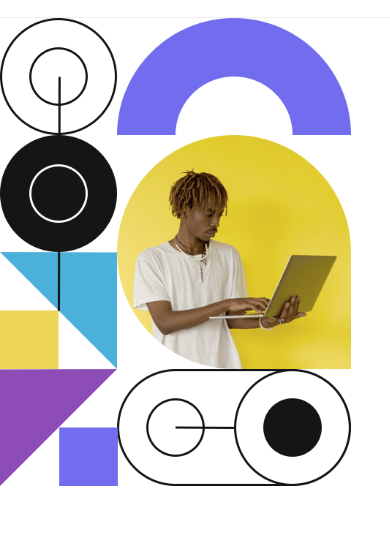
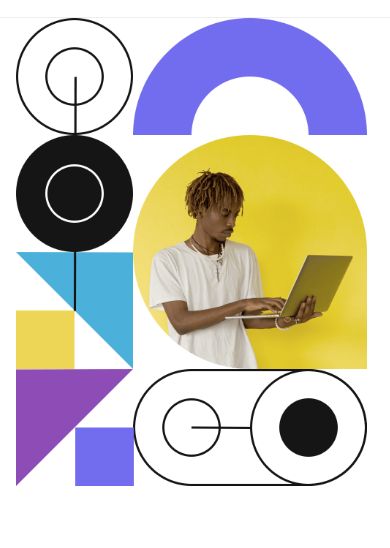
Before and after one commit to CyCodez/intro-section-dropdown, a plain HTML site: page index.html in a window 390 px wide. Shown: the part 73-621 px from the top of the page. Drawn offline with nearby package versions, Linux system fonts and the light colour scheme; a script that the page names is missing.

Commit message:
adjusted image

```diff
--- a/index.css
+++ b/index.css
@@ -443,7 +443,7 @@ h1 {
     line-height: 1.5;
   }
   .body-right {
-    margin-right: 0px;
+    margin-left: 16px;
     margin-bottom: -300px;
   }
   .remote {
```
